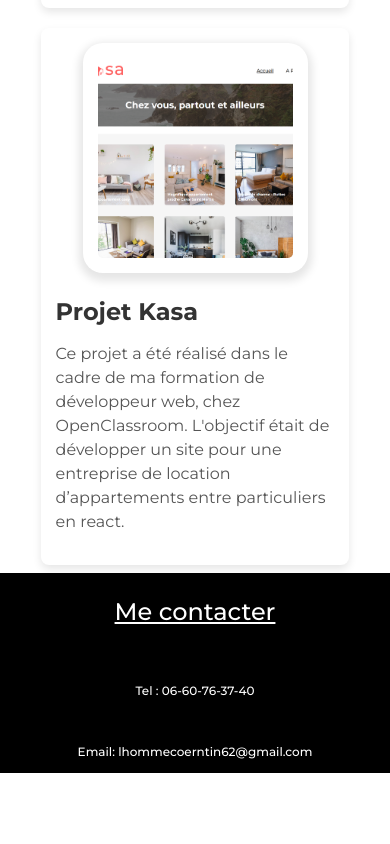
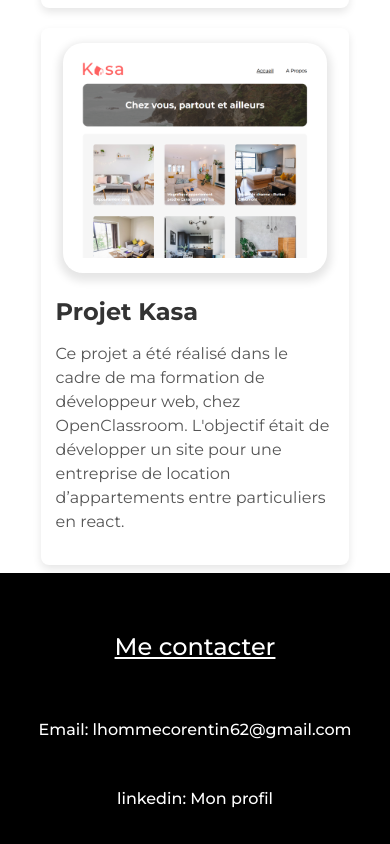
Before and after one commit to Corentinlhm02/projet-8, a React (Vite) app: page / in a window 390 px wide. Shown: the part 2047-2891 px from the top of the page. Before the commit the page ends 2820 px from the top, so only its background shows below. Built offline with nearby package versions, Linux system fonts and the light colour scheme.

Commit message:
ajout linkedin et responsive

```diff
--- a/src/components/Footer.jsx
+++ b/src/components/Footer.jsx
@@ -5,8 +5,8 @@
   return (
     <footer>
       <h3>Me contacter</h3>
-        <p>Tel : 06-60-76-37-40</p>
-        <p>Email: lhommecoerntin62@gmail.com</p>
+        <p>Email: lhommecorentin62@gmail.com</p>
+        <a href="https://www.linkedin.com/in/corentin-lhomme-59ab17273/"><p> linkedin: Mon profil</p></a>
     </footer>
   );
 }
--- a/src/components/Langages.jsx
+++ b/src/components/Langages.jsx
@@ -6,20 +6,36 @@
             <h1>Langages</h1>
             <div className='frontend'>
                 <h3>Front-End</h3>
+                <a href="https://developer.mozilla.org/en-US/docs/Web/HTML" target="_blank" rel="noopener noreferrer">
                     <img src="/images/html.svg" alt="logo html" />
+                </a>
+                <a href="https://developer.mozilla.org/en-US/docs/Web/CSS" target="_blank" rel="noopener noreferrer">
                     <img src="/images/css.svg" alt="logo css" />
+                </a>
+                <a href="https://developer.mozilla.org/en-US/docs/Web/JavaScript" target="_blank" rel="noopener noreferrer">
                     <img src="/images/js.svg" alt="logo javascript" />
+                </a>
+                <a href="https://react.dev/" target="_blank" rel="noopener noreferrer">
                     <img src="/images/React-icon.svg" alt="logo react" />
+                </a>
+                <a href="https://sass-lang.com/" target="_blank" rel="noopener noreferrer">
                     <img src="/images/sass.svg" alt="logo sass" />
+                </a>
             </div>
             <div className='backend'>
                 <h3>Back-End</h3>
+                <a href="https://nodejs.org/" target="_blank" rel="noopener noreferrer">
                     <img src="/images/nodejs.svg" alt="logo nodejs" />
+                </a>
+                <a href="https://www.mongodb.com/" target="_blank" rel="noopener noreferrer">
                     <img src="/images/mongodb.svg" alt="logo mongodb" />
+                </a>
             </div>
             <div className='design'>
                 <h3>Autres</h3>
+                <a href="https://www.figma.com/" target="_blank" rel="noopener noreferrer">
                     <img src="/images/figma.svg" alt="logo figma" />
+                </a>
             </div>
         </div>
     );
--- a/src/sass/footer.scss
+++ b/src/sass/footer.scss
@@ -4,7 +4,15 @@
     flex-direction: column;
     align-items: center;
     justify-content: center;
+    padding: 35px 0 40px 0;
     background: #000;
+    a {
+        text-decoration: none;
+        color: inherit;
+    }
+    a :hover{
+        text-decoration: underline;
+    }
 
     p{
         font-family: Montserrat;
@@ -39,7 +47,7 @@
     }
     footer p{
         width: 100%;
-        font-size: 12px;
+        font-size: 16px;
         line-height: 17.11px;
 
     }
--- a/src/sass/langage.scss
+++ b/src/sass/langage.scss
@@ -33,6 +33,7 @@
 
             &:hover {
                 transform: scale(1.2);
+                cursor: pointer;
             }
         }
     }
--- a/src/sass/projet.scss
+++ b/src/sass/projet.scss
@@ -41,7 +41,6 @@
           font-family: Montserrat;
           text-decoration: none;
         }
-
         p {
           font-size: 1rem;
           color: #555;
@@ -67,12 +66,11 @@
         padding: 15px;
         padding-right: 15px;
         align-items: center;
-
         img {
-          width: 80%;
+          width: 50%;
           object-position: top;
           height: 300px;
-          margin: 0;
+          margin-right: 40px;
           padding: 0;
           border-radius: 20px;
           padding: 10px 30px;
@@ -80,7 +78,6 @@
       }
     }
   }
-
 }
 
 @media (max-width: 1200px) {
@@ -98,7 +95,6 @@
         padding: 15px;
         padding-right: 15px;
         align-items: center;
-
         img {
           width: 50vw;
           object-position: top;
@@ -106,17 +102,13 @@
           margin: 0;
           padding: 0;
           border-radius: 20px;
-          padding: 10px 30px;
         }
-
         div {
           flex: 1;
-
           h3 {
             font-size: 1.5rem;
             margin-bottom: 10px;
           }
-
           p {
             font-size: 1rem;
             line-height: 1.5;
@@ -128,7 +120,7 @@
 }
 
 
-@media (max-width: 500px) {
+@media (max-width: 650px) {
   .projet {
     gap: 20px;
     margin: 0 5%;
@@ -143,22 +135,17 @@
         align-items: center;
 
         img {
-          width: 50vw;
+          width: 60vw;
           height: 200px;
-
           margin: 0;
-          border-radius: 20px;
           padding: 15px;
         }
-
         div {
           flex: 1;
-
           h3 {
             font-size: 1.5rem;
             margin-bottom: 10px;
           }
-
           p {
             font-size: 1rem;
             line-height: 1.5;
```
Lines whose indentation alone changed are shown as unchanged.
